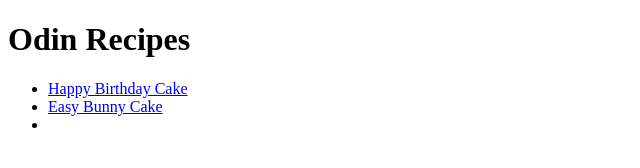
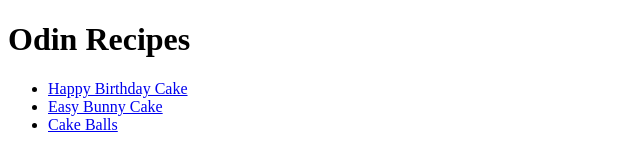
Before and after one commit to eg-bert/odin-recipes, a plain HTML site: page index.html in a window 1280 px wide. Shown: the full height of the page, 0-640 px from the left. Drawn offline with Linux system fonts and the light colour scheme.

Commit message:
Add to README.md

```diff
--- a/index.html
+++ b/index.html
@@ -11,7 +11,7 @@
     <ul>
         <li><a href="recipes/birthday-cake.html">Happy Birthday Cake</a></li>
         <li><a href="recipes/bunny-cake.html">Easy Bunny Cake</a></li>
-        <li></li>
+        <li><a href="recipes/cake-balls.html">Cake Balls</a></li>
     </ul>
 </body>
 </html>
```
Also changed, not shown: img/cake-balls.png (added), 1 other file.
